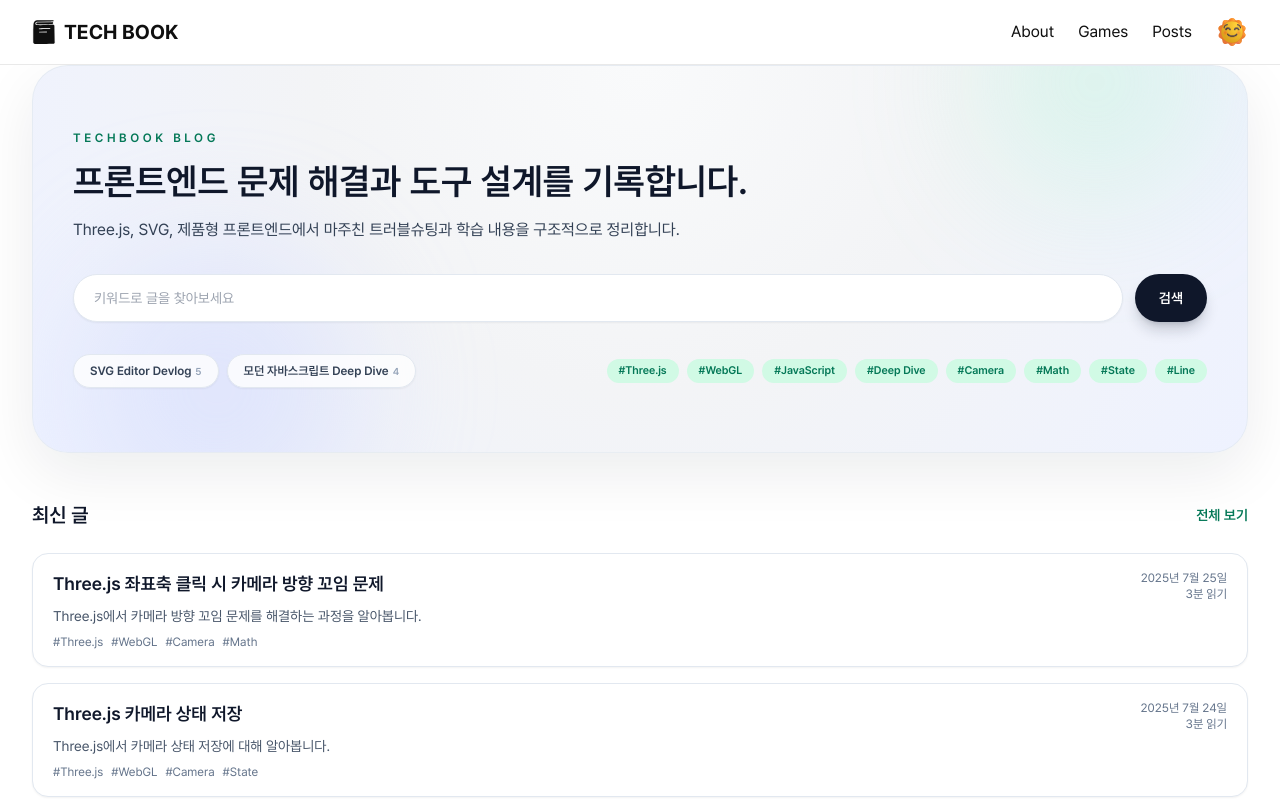
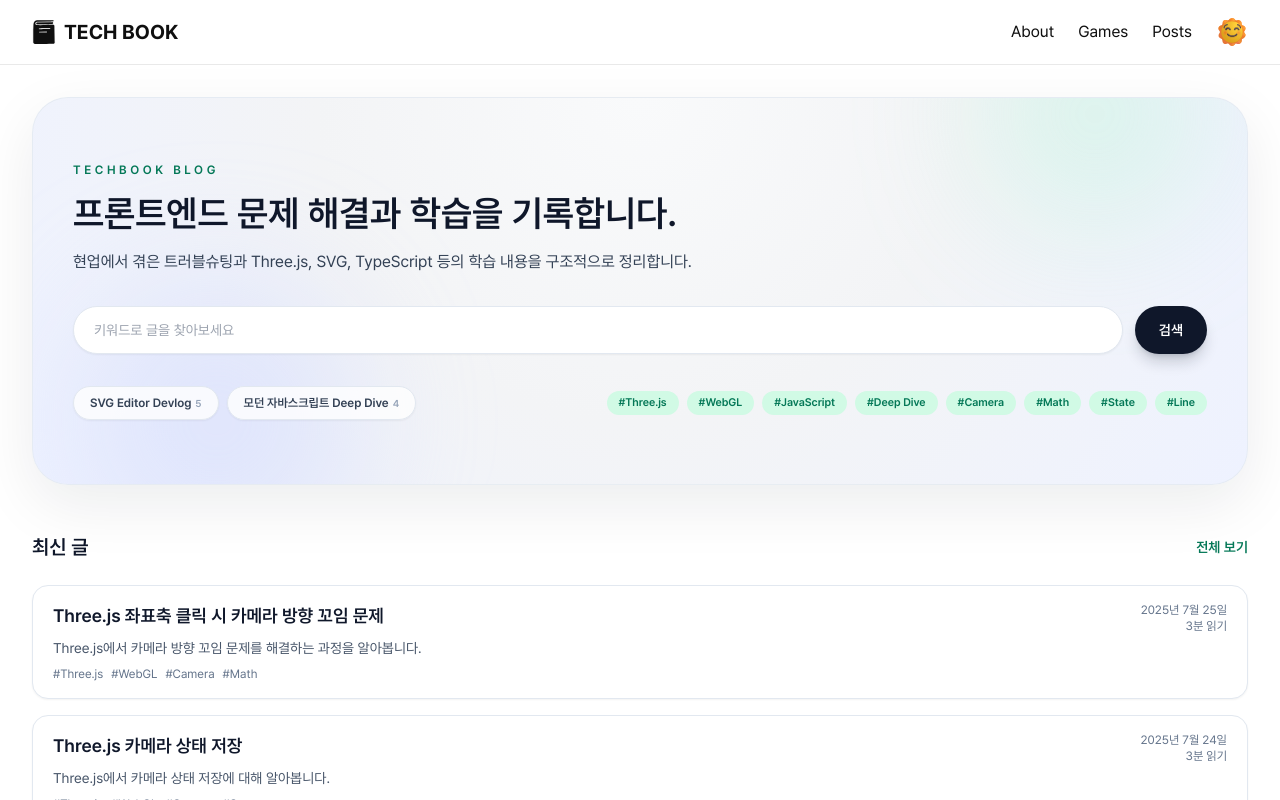
Before and after one commit to seonghoho/tech-book, a Next.js app: page / in a window 1280 px wide. Shown: the top 800 px of the page. Built offline with nearby package versions, Linux system fonts and the light colour scheme; no server answers.

Commit message:
fix: 홈화면 수정

```diff
--- a/src/app/layout.tsx
+++ b/src/app/layout.tsx
@@ -93,7 +93,7 @@ export default function RootLayout({
         />
         <main
           id="main-content"
-          className="w-full flex-1 lg:max-w-screen-2xl mx-auto px-4 sm:px-6 lg:px-8"
+          className="w-full flex-1 lg:max-w-screen-2xl mx-auto p-4 sm:p-6 lg:p-8"
         >
           {children}
         </main>
--- a/src/components/landing/LandingPage.tsx
+++ b/src/components/landing/LandingPage.tsx
@@ -48,16 +48,16 @@ export default function LandingPage({
               TechBook Blog
             </p>
             <h1 className="text-3xl font-semibold text-slate-900 dark:text-white sm:text-4xl">
-              프론트엔드 문제 해결과 도구 설계를 기록합니다.
+              프론트엔드 문제 해결과 학습을 기록합니다.
             </h1>
             <p className="max-w-2xl text-base text-slate-700 dark:text-slate-200">
-              Three.js, SVG, 제품형 프론트엔드에서 마주친 트러블슈팅과 학습 내용을
-              구조적으로 정리합니다.
+              현업에서 겪은 트러블슈팅과 Three.js, SVG, TypeScript 등의 학습
+              내용을 구조적으로 정리합니다.
             </p>
           </div>
 
           <form
-            action="/posts"
+            action="/search"
             method="get"
             className="flex flex-col gap-3 sm:flex-row"
             role="search"
```
